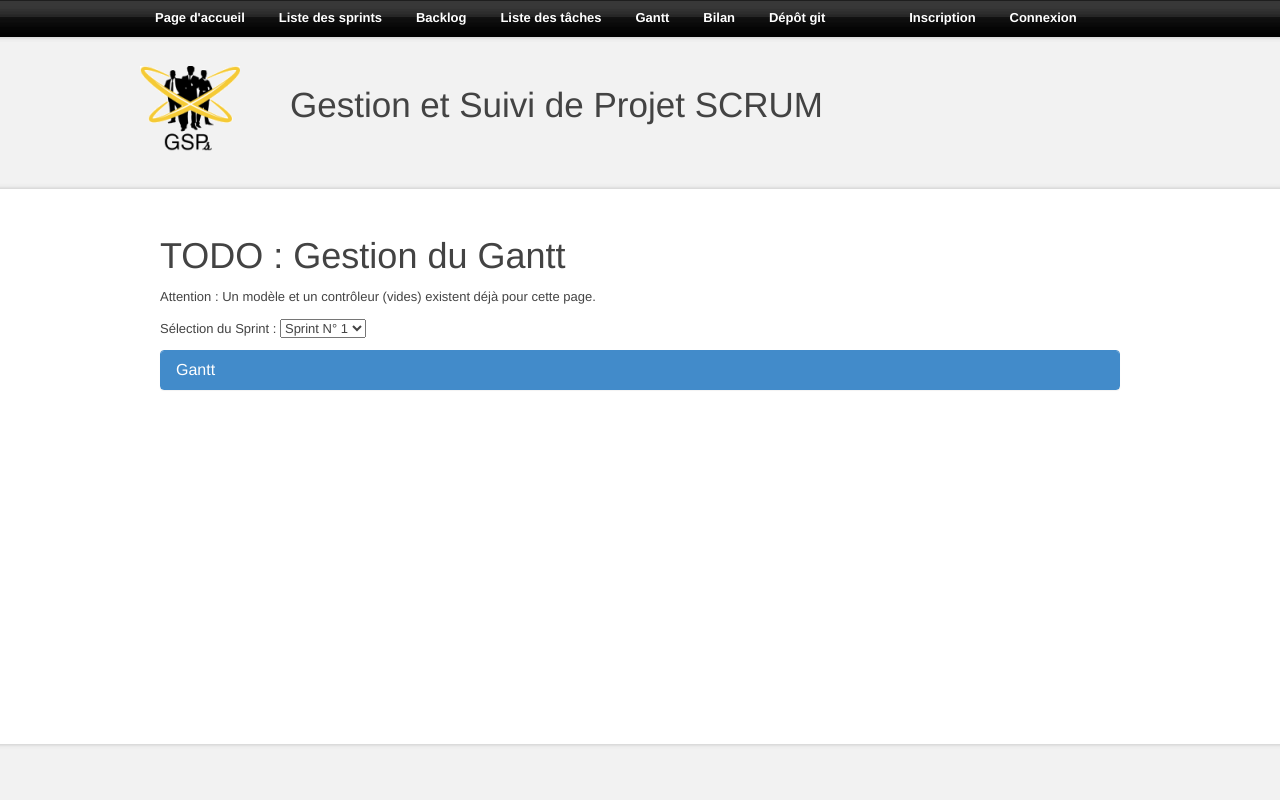
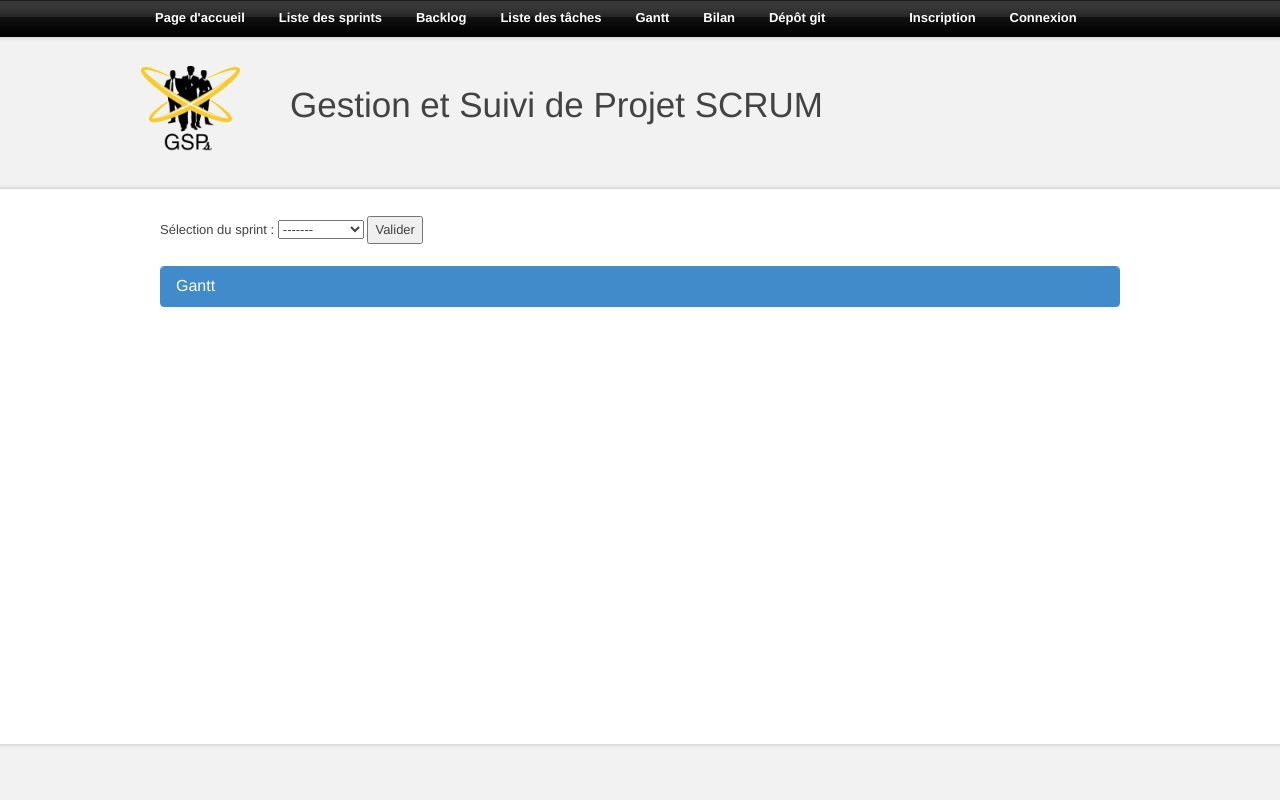
Before and after one commit to eloubrie/gestion-et-suivi-de-projets, a PHP site: page /gantt.php in a window 1280 px wide. Run offline with PHP 8.4, Linux system fonts and the light colour scheme; data comes from the database, SQL or seed files in the repository.

Commit message:
US7-T2bis : Creation de la liste des sprints

```diff
--- a/dev/src/controllers/gantt.php
+++ b/dev/src/controllers/gantt.php
@@ -17,8 +17,9 @@ class ControllerGantt
         }
 
         public function _buildSprintList(){
+            echo "<option value=-1>-------</option>";
             foreach($this->modelGantt->_getSprintList() as $sprint){
-                echo "<option value=".$sprint['numero_du_sprint']."> Sprint N° ".$sprint['numero_du_sprint']."</option>";
+                echo "<option value=".$sprint['ID']."> Sprint N° ".$sprint['numero_du_sprint']."</option>";
             }
         }
 
--- a/dev/src/gantt.php
+++ b/dev/src/gantt.php
@@ -6,12 +6,13 @@ include("controllers/gantt.php");
 $controllerGantt = new ControllerGantt();
 ?>
 
-<h1>TODO : Gestion du Gantt</h1>
-
-<p>Attention : Un modèle et un contrôleur (vides) existent déjà pour cette page.</p>
-
-<p>Sélection du Sprint : <select name = sprintNumber> <?php $controllerGantt->_buildSprintList()?> </select></p>
-
+<form method="post" id="formSprintChoice" name="formSprintChoice" action='gantt.php'>
+     <fieldset>
+        Sélection du sprint : <select name = sprintNumber> <?php $controllerGantt->_buildSprintList()?> </select>
+        <input type="submit" id="in" value="Valider"/>
+     </fieldset>
+ </form>
+<br/>
 <div class="row">
 	<section class="col-sm-12">
 		<div class="panel panel-primary">
@@ -20,10 +21,10 @@ $controllerGantt = new ControllerGantt();
 					<h3 class="panel-title">Gantt</h3>
 				</div>
 				<thead>
-                                    <?php /*$controllerGantt->_buildHeader();*/?>
+                                    <?php if(ISSET($_POST)) {/*$controllerGantt->_buildHeader();*/}?>
 				</thead>
 				<tbody>
-                                    <?php /*$controllerGantt->_buildTable();*/?>
+                                    <?php if(ISSET($_POST)) {/*$controllerGantt->_buildTable();*/}?>
 				</tbody>
 			</table>
 		</div>
```
